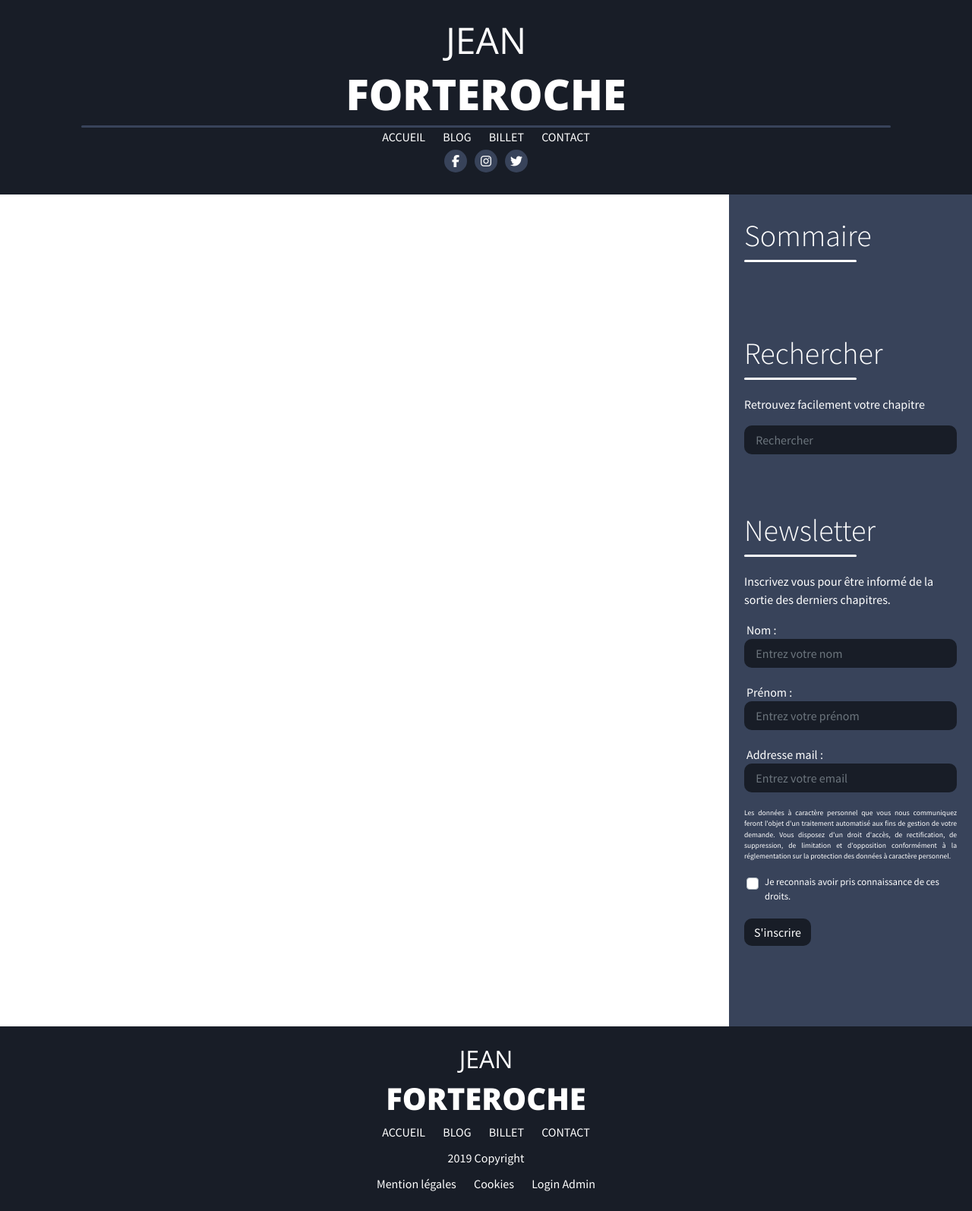
After one commit to LacrotteFlorent/P4-DWJ, a PHP site: template view/blog.html.twig in a window 1280 px wide. The commit adds this page. Shown: the whole page at 76% size. Run offline with PHP 8.4, Linux system fonts and the light colour scheme; the template is opened without the code that fills it, so the values that code supplies are empty; some libraries are stand-ins or nearby versions.

Commit message:
implémentation page blog et page billet

```diff
--- a/config/routing.yml
+++ b/config/routing.yml
@@ -2,6 +2,10 @@
 #ROUTING website jeanForteroche
 accueil:
     path: /
+    controller: Host
+    action: showHost
+accueil2:
+    path: /host
     controller: Host
     action: showHost
 contact:
@@ -27,7 +31,7 @@ billet:
 blog:
     path: /blog
     controller: Blog
-    action: index
+    action: showBlog
 legal:
     path: /legal
     controller: Blog
--- /dev/null
+++ b/view/blog.html.twig
@@ -0,0 +1,153 @@
+{% extends'template.html.twig' %}
+
+{% block head %}
+<!-- Titre -->
+<title>Articles Jean Forteroche</title>
+{% endblock head %}
+
+{% block body %}
+    <body>
+        <div class="container-fluid">
+            {% include "include_header.html" %}
+
+            <div id="blogMainSplit" class="row">
+                <!-- main section with content -->
+                <section id="blogContent" class="col-12 col-lg-9">
+                    <!-- new chapter -->
+                        <section id="blogLastChapter" class="row ">
+                        {% for billet in billets %}
+                            {% if loop.first %}
+                            <div id="blogLastChapterPhoto" class="col-12">
+                                <img src="{{billet.imageUrl}}"  alt="{{billet.altImage}}" />
+                            </div>
+                            <div id="blogLastChapterSocialNetwork" class="col-12">
+                                <div class="row">
+                                    <div id="facebook" class="circle d-flex justify-content-center align-items-center"><i class="fab fa-facebook-f"></i></div>
+                                    <div id="instagram" class="circle d-flex justify-content-center align-items-center"><i class="fab fa-instagram"></i></div>
+                                    <div id="twitter" class="circle d-flex justify-content-center align-items-center"><i class="fab fa-twitter"></i></div>
+                                    <div id="like" class="circle d-flex justify-content-center align-items-center"><i class="far fa-heart"></i></div>
+                                </div>
+                            </div>
+                            <div id="blogLastChapterContent" class="col-12">
+                                <div class="row justify-content-center">
+                                    <div id="blogLastChapterText" class="col-12 col-sm-10">
+                                        <h2>{{billet.title}}</h2>
+                                        <p>{{billet.content}}</p>
+                                    </div>
+                                </div>
+                                <div class="row justify-content-center">
+                                    <div id="blogLastChapterButton" class="col-10">
+                                        <div class="row">
+                                            <div class="split col-3 col-md-3 col-lg-4 col-xl-5"></div>
+                                            <div class="more col-6 col-md-6 col-lg-3 col-xl-2">
+                                                <button>Lire la suite</button>
+                                            </div>
+                                            <div class="split col-3 col-md-3 col-lg-4 col-xl-5"></div>
+                                        </div>
+                                    </div>
+                                </div>
+                                <div id="blogLastChapterInformation" class="col-12 flex-column flex-sm-column flex-md-row">
+                                    <div>
+                                        <i class="fas fa-upload"></i><p>Publié le {{billet.postedAt|date('d-m-Y \à H:i:s')}}</p>
+                                    </div>
+                                    <div>
+                                        <i class="far fa-comment"></i><p> 34 Commentaires</p>
+                                    </div>
+                                    <div>
+                                        <i class="far fa-heart"></i><p> {{billet.nbLikes}} J'aime</p>
+                                    </div>
+                                </div>
+                            </div>
+                                {% endif %}
+                            {% endfor %}
+                        </section>
+                        <!-- old Chapter -->
+                        <section id="blogOldChapter" class="row justify-content-center">
+                        {% for billet in billets %}
+                            {% if not loop.first %}
+                            <div class="col-12 col-sm-10">
+                                <div class="row">
+                                    <div id="blogPhotoChapter" class="col-12 col-sm-5">
+                                        <img src="{{billet.imageUrl}}"  alt="{{billet.altImage}}" />
+                                    </div>
+                                    <div id="blogContentChapter" class="col-12 col-sm-7">
+                                        <div class="context">
+                                            <h3>{{billet.title}}</h3>
+                                            <p class="dateChapter">Publié le {{billet.postedAt|date('d-m-Y \à H:i:s')}}</p>
+                                            <p class="contentChapter">{{billet.content}}</p>
+                                            <a href="###">Lire la suite >>></a>
+                                        </div>
+                                    </div>
+                                </div>
+                            </div>
+                            {% endif %}
+                        {% endfor %}
+                        </section>
+                    </section>
+                <!-- aside section from right -->
+                <aside id="blogAside" class="col-12 col-lg-3 ">
+                    <div class="row">
+                        <!-- summary -->
+                        <div id="blogAsideSummary" class="col-12">
+                            <h4>Sommaire</h4>
+                            <div class="row splitRow">
+                                <div class="split col-6"></div>
+                                <div class="spaceSplit col-6"></div>
+                            </div>
+                            <ul>
+                                {% for billet in billets %}
+                                    <li><a href="##">{{billet.title}}</a></li>
+                                {% endfor %}
+                            </ul>
+                        </div>
+                        <!-- search -->
+                        <div id="blogAsideSearch" class="col-12">
+                            <h4>Rechercher</h4>
+                            <div class="row splitRow">
+                                <div class="split col-6"></div>
+                                <div class="spaceSplit col-6"></div>
+                            </div>
+                            <p>Retrouvez facilement votre chapitre</p>
+                            <form method="POST" action="search-blog-post">
+                                <div class="form-group">
+                                    <input id="search_input_blog" type="text" placeholder=" Rechercher" class="form-control" />
+                                </div>
+                            </form>
+                        </div>
+                        <!-- newsletter -->
+                        <div id="blogAsideNewsletter" class="col-12">
+                            <h4>Newsletter</h4>
+                            <div class="row splitRow">
+                                <div class="split col-6"></div>
+                                <div class="spaceSplit col-6"></div>
+                            </div>
+                            <div class="row">
+                                <div class="col-12">
+                                    <p>Inscrivez vous pour être informé de la sortie des derniers chapitres.</p>
+                                    <form method="POST" action="newsletter_post.php">
+                                        <div class="form-group">
+                                            <label for="nom_newsletter_blog">Nom :</label>
+                                            <input required type="text" id="nom_newsletter_blog" name="nom_newsletter_blog" placeholder=" Entrez votre nom" class="form-control" />
+                                            <label for="prenom_newsletter_blog">Prénom :</label>
+                                            <input required type="text" id="prenom__newsletter_blog" name="prenom_newsletter_blog" placeholder=" Entrez votre prénom" class="form-control" />
+                                            <label for="mail_newsletter_blog">Addresse mail :</label>
+                                            <input required type="email" id="mail_newsletter_blog" name="mail_newsletter_blog" placeholder=" Entrez votre email" class="form-control" />
+                                            <p>Les données à caractère personnel que vous nous communiquez feront l'objet d'un traitement automatisé aux fins de gestion de votre demande. Vous disposez d'un droit d'accès, de rectification, de suppression, de limitation et d'opposition conformément à la réglementation sur la protection des données à caractère personnel.</p>
+                                            <div id="divRGPD" class="custom-control custom-checkbox">
+                                                <input required type="checkbox" id="acceptRGPD_newsletter_blog" name="acceptRGPD_newsletter_blog" class="custom-control-input" />
+                                                <label for="acceptRGPD_newsletter_blog" class="custom-control-label">Je reconnais avoir pris connaissance de ces droits.</label>
+                                            </div>
+                                            <button type="submit" value="S'inscrire" id="register_newsletter_blog" class="btn">S'inscrire</button>
+                                        </div>
+                                    </form>
+                                </div>
+                            </div>
+                        </div>
+                    </div>
+                </aside>
+            </div>
+
+            {% include "include_footer.html" %}
+        </div>
+    </body>
+{% endblock body %}
--- a/view/host.html.twig
+++ b/view/host.html.twig
@@ -1,6 +1,4 @@
 {% extends'template.html.twig' %}
-
-
 
 {% block head %}
 <!-- Titre -->
```
Also changed, not shown: app/ORM/Manager.php (+13 -0 lines), src/controller/BilletController.php (+27 -9 lines), src/controller/BlogController.php (+53 -1 lines), src/controller/HostController.php (+13 -5 lines), view/testBillet.html.twig (+4 -5 lines), 1 other file.
